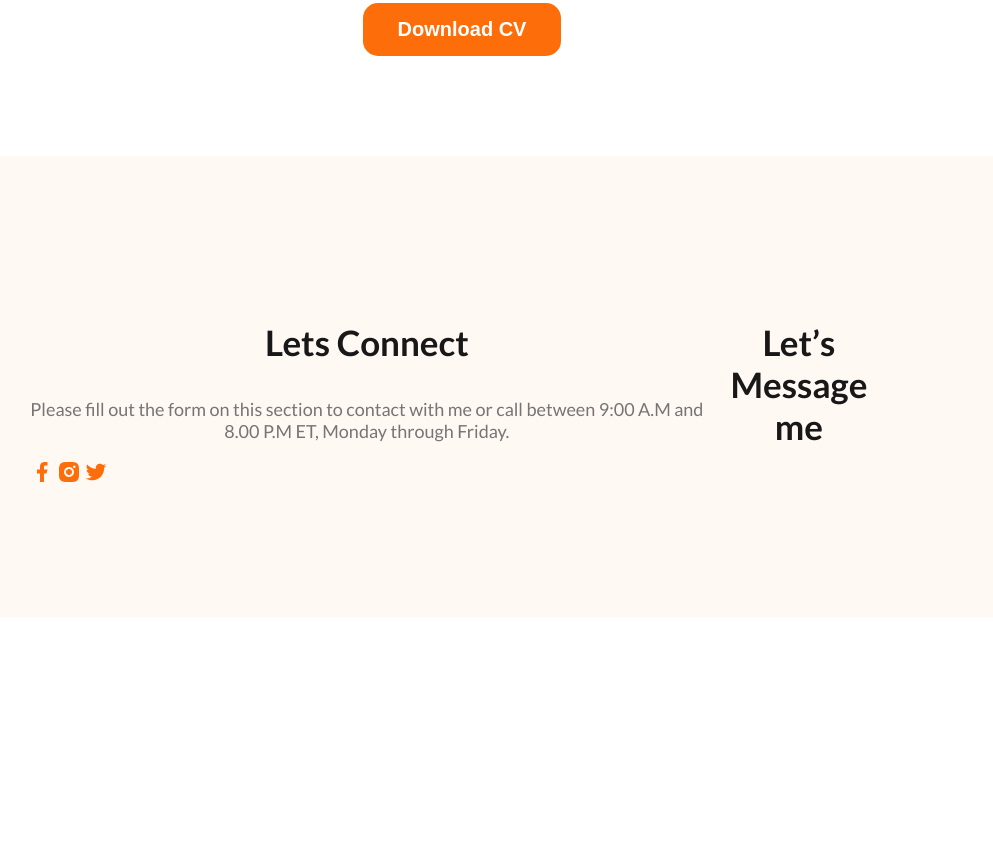
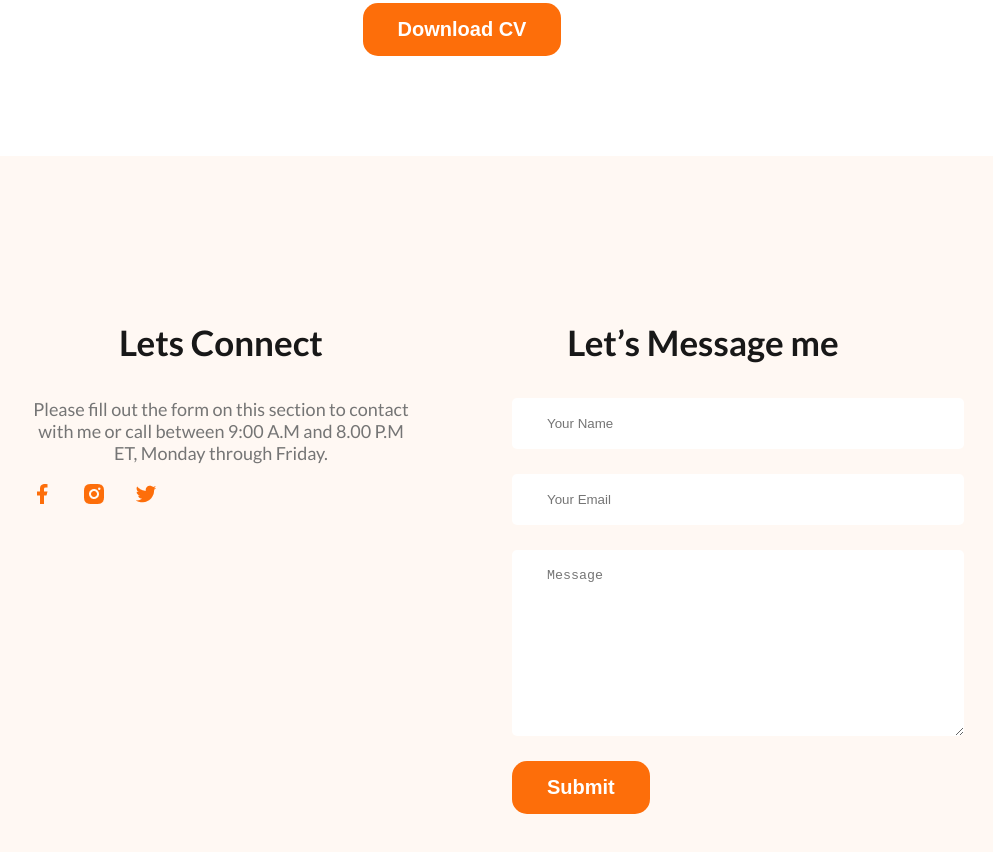
Before and after one commit to rajuahmed-official/developer-portfolio-bd, a plain HTML site: page index.html in a window 1280 px wide. Shown: the part 3174-4026 px from the top of the page, without its empty margins (178-1171 px from the left). Before the commit the page ends 3799 px from the top, so only its background shows below. Drawn offline with Linux system fonts and the light colour scheme.

Commit message:
finis footer section contact form

```diff
--- a/index.html
+++ b/index.html
@@ -159,6 +159,12 @@
         </div>
         <div class="footer-column">
             <h3 class="section-title">Let’s Message me</h3>
+            <form class="contact" action="">
+                <input type="text" placeholder="Your Name">
+                <input type="email" name="" placeholder="Your Email" id="">
+                <textarea name="" placeholder="Message" id="" cols="30" rows="10"></textarea>
+                <input class="btw-primary" type="submit" value="Submit">
+            </form>
         </div>
     </footer>
 </body>
--- a/styles/portfolio.css
+++ b/styles/portfolio.css
@@ -171,7 +171,25 @@ main section {
 /* footer stlyle */
 footer{
     display: flex;
+    gap: 100px;
     background: #FFF8F3;
     margin-top: 100px;
     padding: 130px 200px;
 }
+.footer-column{
+    width: 50%;
+}
+.social-link a{
+    margin-right: 25px;
+}
+.contact input[type="text"], .contact input[type="email"],  textarea{
+    display: block;
+    margin-bottom: 25px;
+    padding: 18px 35px;
+    color: #757575;
+    /* font-size: 16px; */
+    border-radius: 5px;
+    background: #FFF;
+    border: 0;
+    width: 100%;
+}
```
